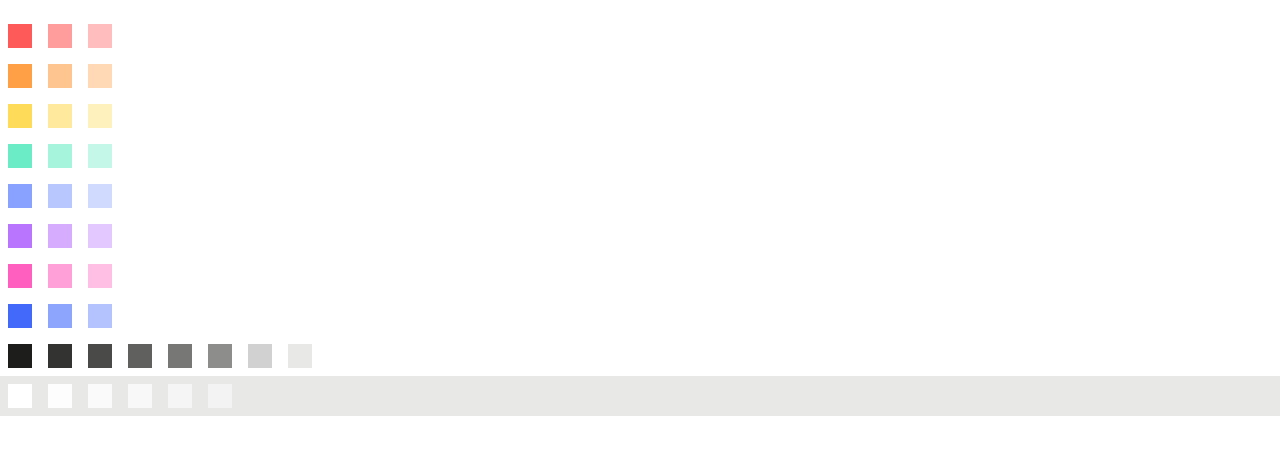
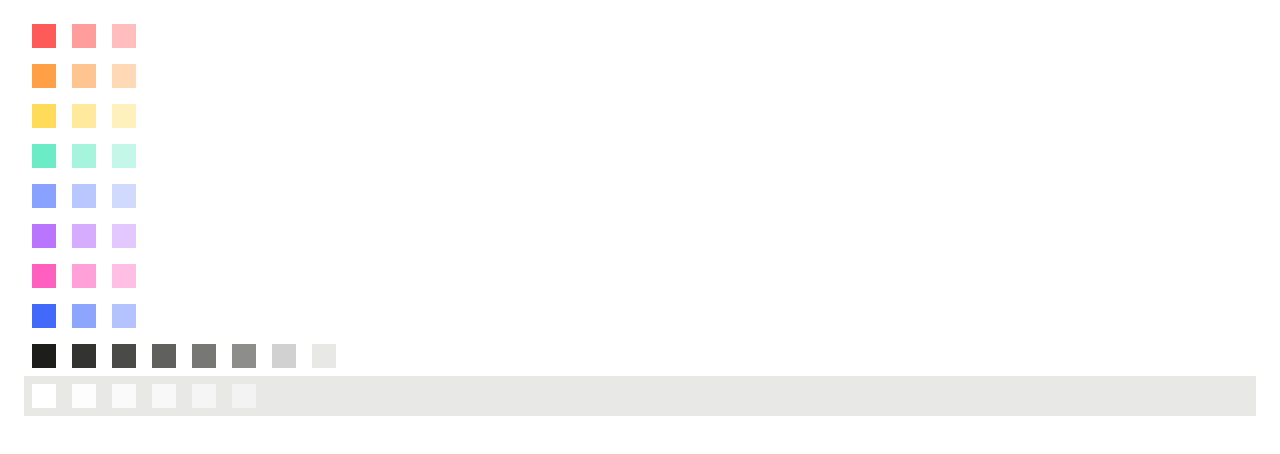
Before and after one commit to metteghijsen/semester6-website, a Nuxt app in the folder frontend/: page /playground/mette in a window 1280 px wide. Shown: the top 454 px of the page. Built offline with nearby package versions, Linux system fonts and the light colour scheme.

Commit message:
Feature: Added container component

```diff
--- /dev/null
+++ b/frontend/components/ui/Container.vue
@@ -0,0 +1,5 @@
+<template>
+  <div class="max-w-[1460px] mx-auto px-3">
+    <slot />
+  </div>
+</template>
--- a/frontend/pages/playground/mette.vue
+++ b/frontend/pages/playground/mette.vue
@@ -1,4 +1,5 @@
 <template>
+  <UiContainer>
     <div class="h-full overflow-x-auto">
       <div class="bg-white100 my-2">
         <div class="flex">
@@ -61,4 +62,5 @@
         </div>
       </div>
     </div>
+  </UiContainer>
 </template>
```
Lines whose indentation alone changed are shown as unchanged.
